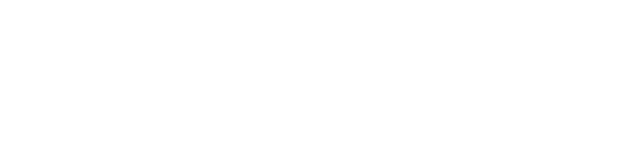
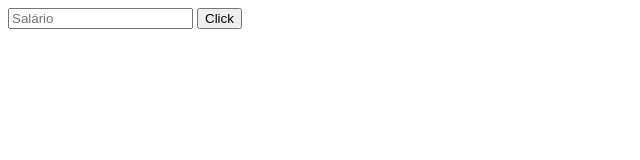
Before and after one commit to danton-ferrari/logica_algoritmos_senac_info4678, a plain HTML site: page aula2603/exercicio13/index.html in a window 1280 px wide. Shown: the whole page, without its empty margins (0-640 px from the left). Drawn offline with Linux system fonts and the light colour scheme.

Commit message:
Add exercicio 13 pornto da aula 28/03/2025

```diff
--- a/aula2603/exercicio13/index.html
+++ b/aula2603/exercicio13/index.html
@@ -6,6 +6,8 @@
     <title>Document</title>
 </head>
 <body>
+    <input id="salario" type="number" placeholder="Salário">
+    <button onclick="aumento('salario')">Click</button>
     <script src="index.js"></script>
 </body>
 </html>
--- a/aula2603/exercicio13/index.js
+++ b/aula2603/exercicio13/index.js
@@ -0,0 +1,4 @@
+function aumento(id) {
+    var aumento = Number(document.getElementById(id).value);
+    alert(`O seu aumento de 15% é R$${(aumento*1.15).toFixed(2)}`);
+}
```
